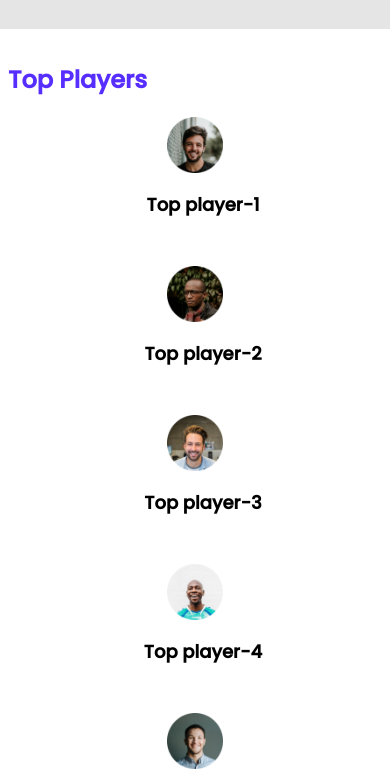
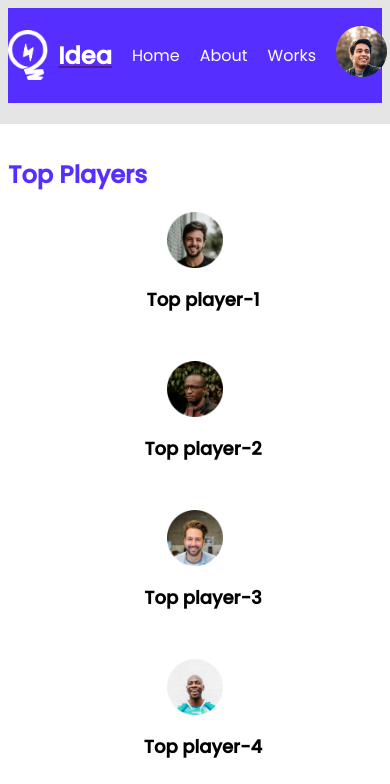
Before and after one commit to Anjum109/leader-board-css3, a plain HTML site: page index.html in a window 390 px wide. Shown: the top 784 px of the page. Drawn offline with Linux system fonts and the light colour scheme; a web font is replaced by a local one.

Commit message:
Done responsive

```diff
--- a/index.html
+++ b/index.html
@@ -15,9 +15,39 @@
 <body>
     <!-- header start -->
     <header>
-
+        <div class="header-container">
+            <div class="logo">
+                <a href="">
+                    <img src="images/icons/logo.png" alt="">
+                    <h2 class="logoText">Idea</h2>
+                </a>
+            </div>
+            <div class="menu">
+                <div class="menu-item">
+                    <a href="">
+                        Home
+                    </a>
+                </div>
+                <div class="menu-item">
+                    <a href="">
+                        About
+                    </a>
+                </div>
+                <div class="menu-item">
+                    <a href="">
+                        Works
+                    </a>
+                </div>
+                <div class="menu-item">
+                    <a href="">
+                        <img src="images/icons/profile.png" class="profile-img" alt="">
+                    </a>
+                </div>
+            </div>
+        </div>
     </header>
     <!-- header end -->
+
     <!-- main start -->
     <main>
         <!-- top players and top blogs -->
--- a/styles/style.css
+++ b/styles/style.css
@@ -11,6 +11,7 @@ main {
     display: flex;
     align-items: center;
     flex-direction: column;
+
 }
 
 .container {
@@ -25,6 +26,55 @@ hr {
     border: 1px solid rgb(224, 216, 216);
     margin-bottom: 27px;
 }
+
+/* header section */
+.header-container {
+    max-width: 100%;
+    width: 870px;
+    margin: auto;
+    display: flex;
+    justify-content: space-between;
+    align-items: center;
+}
+
+header {
+    padding: 10px 0;
+    background-color: #562EFF;
+}
+
+.logo img {
+    height: 50px;
+}
+
+.logoText {
+    color: white;
+    font-size: 24px;
+    margin-left: 10px;
+}
+
+.logo a {
+    display: flex;
+    flex-direction: row;
+    justify-content: flex-start;
+    align-items: center;
+}
+
+.menu {
+    display: flex;
+    flex-direction: revert;
+    justify-content: flex-end;
+    align-items: center;
+}
+
+.menu-item {
+    margin-left: 20px;
+}
+
+.menu-item a {
+    color: white;
+    text-decoration: none;
+}
+
 
 /* top players style */
 .top-players {
```
